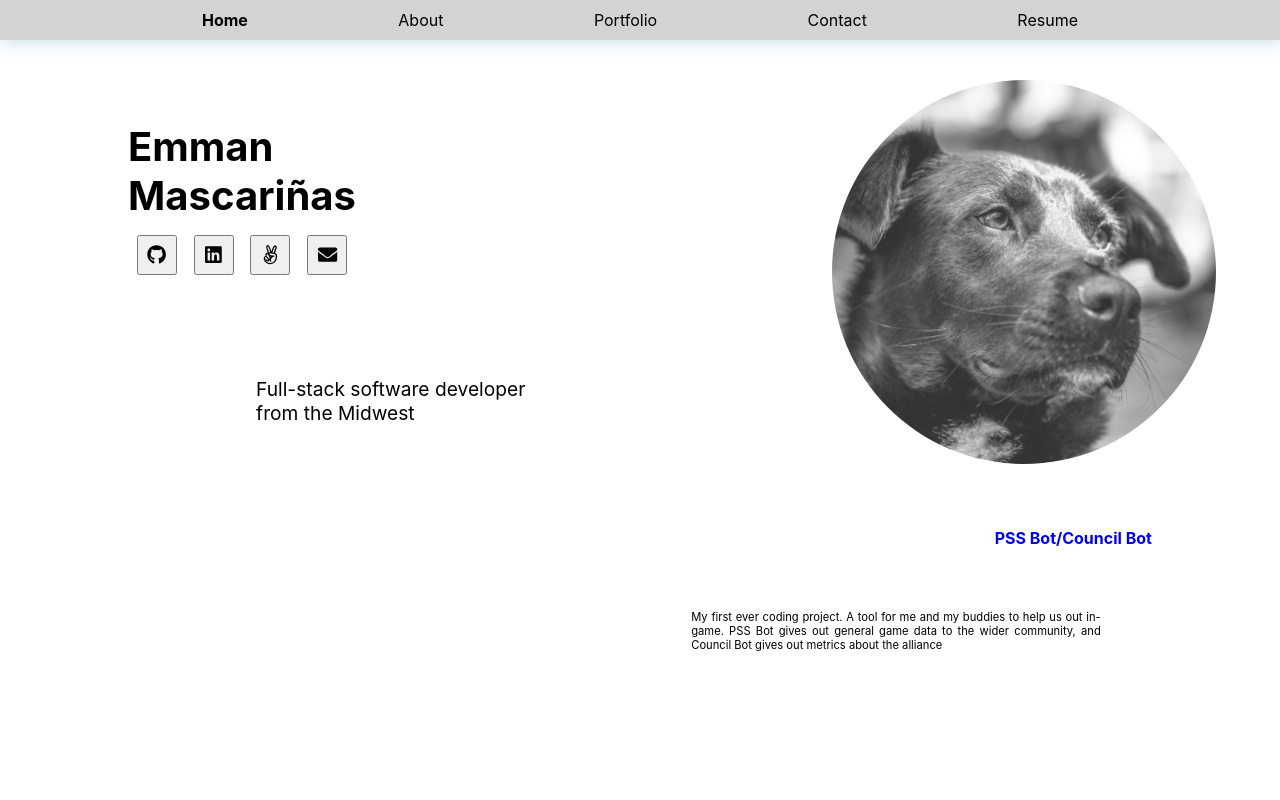
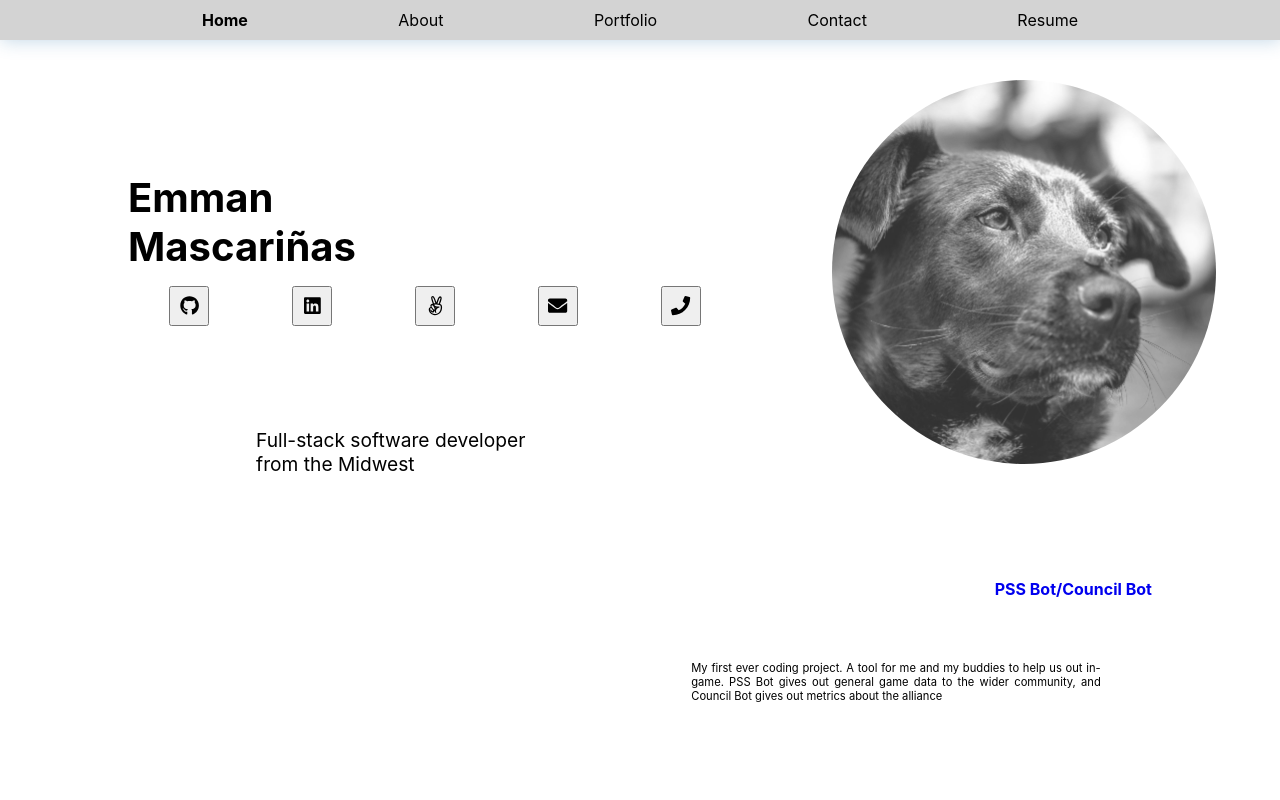
Before and after one commit to DT-1236/personal-site, a React (Create React App) app: page / in a window 1280 px wide. Shown: the top 800 px of the page. Built offline with nearby package versions, Linux system fonts and the light colour scheme.

Commit message:
Contact buttons are now functioning

```diff
--- a/src/components/HomePage.js
+++ b/src/components/HomePage.js
@@ -1,5 +1,5 @@
 import React, { Component } from 'react';
-import { Link } from 'react-router-dom';
+import { Link, withRouter } from 'react-router-dom';
 import styled from 'styled-components';
 import { FontAwesomeIcon } from '@fortawesome/react-fontawesome';
 import {
@@ -7,9 +7,14 @@ import {
   faLinkedin,
   faAngellist
 } from '@fortawesome/free-brands-svg-icons';
-import { faEnvelope } from '@fortawesome/free-solid-svg-icons';
+import { faEnvelope, faPhone } from '@fortawesome/free-solid-svg-icons';
 
 import ame from '../static/Ame_bust.jpg';
+
+const gitURL = 'https://github.com/DT-1236';
+const linkedURL =
+  'https://www.linkedin.com/in/windel-emman-mascari%C3%B1as-18882a21/';
+const angelURL = 'https://angel.co/windel-emman-tecson-mascarinas';
 
 const Container = styled.div`
   display: flex;
@@ -30,9 +35,9 @@ const Header = styled.div`
   align-self: flex-start;
   margin-bottom: 10%;
 
-  @media (max-width: 600px) {
+  @media (min-width: 600px) {
     margin-top: 5%;
-    margin-left: 5%;
+    width: 60%;
   }
 `;
 
@@ -70,6 +75,7 @@ const Ame = styled.img`
   top: 10%;
   right: 5%;
   position: fixed;
+  z-index: -10;
   @media (min-width: 600px) {
     position: absolute;
     width: 30%;
@@ -97,8 +103,13 @@ const FAIcon = styled(FontAwesomeIcon)`
   font-size: 1.2rem;
 `;
 
+const IconLink = styled.a`
+  color: black;
+`;
+
 class HomePage extends Component {
   render() {
+    const { history } = this.props;
     return (
       <Container>
         <Ame src={ame} />
@@ -107,16 +118,37 @@ class HomePage extends Component {
           <Title>Mascariñas</Title>
           <Icons>
             <Icon>
-              <FAIcon icon={faGithub} />
+              <IconLink href={gitURL}>
+                <FAIcon icon={faGithub} />
+              </IconLink>
             </Icon>
             <Icon>
-              <FAIcon icon={faLinkedin} />
+              <FAIcon
+                icon={faLinkedin}
+                onClick={() => history.push(linkedURL)}
+              />
             </Icon>
             <Icon>
-              <FAIcon icon={faAngellist} />
+              <IconLink href={angelURL}>
+                <FAIcon
+                  icon={faAngellist}
+                  onClick={() => history.push(angelURL)}
+                />
+              </IconLink>
             </Icon>
             <Icon>
-              <FAIcon icon={faEnvelope} />
+              <FAIcon
+                icon={faEnvelope}
+                onClick={() =>
+                  window.prompt('My email', 'WEMascarinas@gmail.com')
+                }
+              />
+            </Icon>
+            <Icon>
+              <FAIcon
+                icon={faPhone}
+                onClick={() => window.prompt('My phone number', '630-267-8899')}
+              />
             </Icon>
           </Icons>
         </Header>
@@ -146,4 +178,4 @@ class HomePage extends Component {
   }
 }
 
-export default HomePage;
+export default withRouter(HomePage);
```
